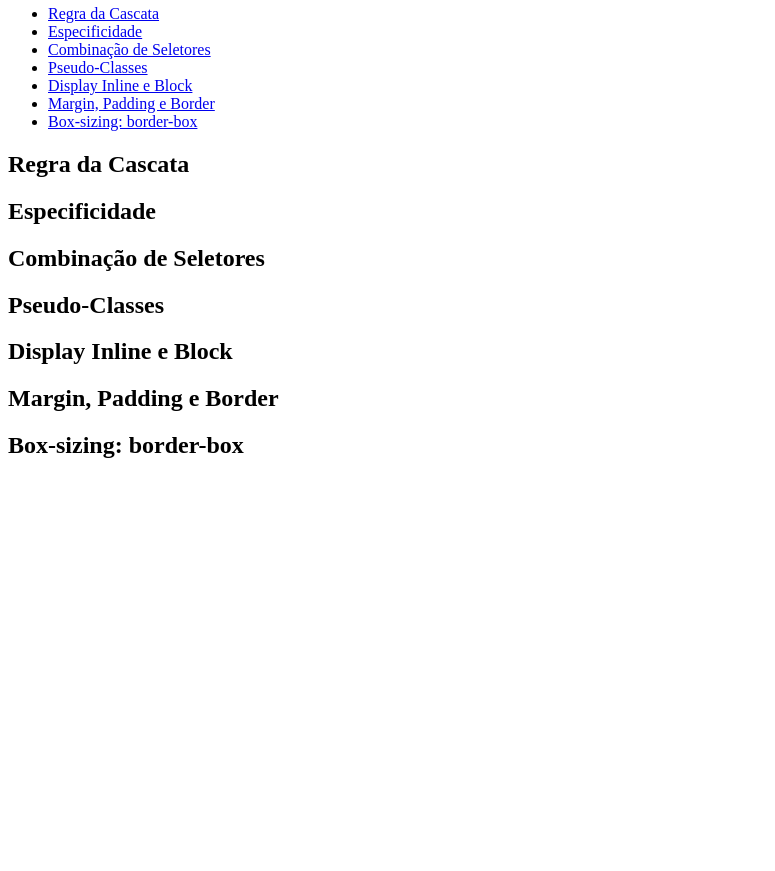
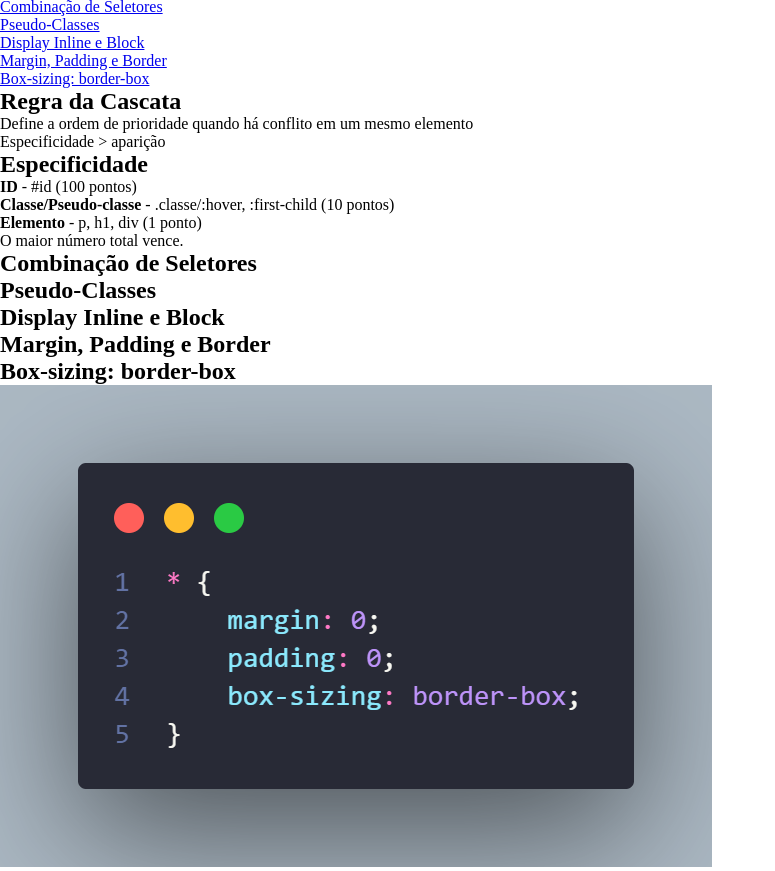
Before and after one commit to leobiz0/atividade_propriedades-css, a plain HTML site: page index.html in a window 1280 px wide. Shown: the part 75-946 px from the top of the page, without its empty margins (0-775 px from the left). Before the commit the page ends 800 px from the top, so only its background shows below. Drawn offline with Linux system fonts and the light colour scheme.

Commit message:
Início do desenvolvimento do html

```diff
--- a/index.html
+++ b/index.html
@@ -23,13 +23,25 @@
     </header>
 
     <main>
-        <div>
+        <div class="cascata">
             <h2 id="cascata">Regra da Cascata</h2>
+
+            <p>Define a ordem de prioridade quando há conflito em um mesmo elemento</p>
+
+            <p>Especificidade > aparição</p>
         </div>
-        <div>
+        <div class="especificidade">
             <h2 id="espec">Especificidade</h2>
+
+            <ul>
+                <li><p><strong>ID</strong> - #id (100 pontos)</p></li>
+                <li><p><strong>Classe/Pseudo-classe</strong> - .classe/:hover, :first-child (10 pontos)</p></li>
+                <li><p><strong>Elemento</strong> - p, h1, div (1 ponto)</p></li>
+
+                <p>O maior número total vence.</p>
+            </ul>
         </div>
-        <div>
+        <div class="seletor">
             <h2 id="seletor">Combinação de Seletores</h2>
         </div>
         <div>
@@ -43,6 +55,8 @@
         </div>
         <div>
             <h2 id="box">Box-sizing: border-box</h2>
+
+            <img src="./img/img-box_sizing.png" alt="código demonstrando a utilização da propriedade box-sizing">
         </div>
     </main>
 </body>
--- a/style.css
+++ b/style.css
@@ -0,0 +1,5 @@
+* {
+    margin: 0;
+    padding: 0;
+    box-sizing: border-box;
+}
```
Also changed, not shown: img/img-box_sizing.png (added).
